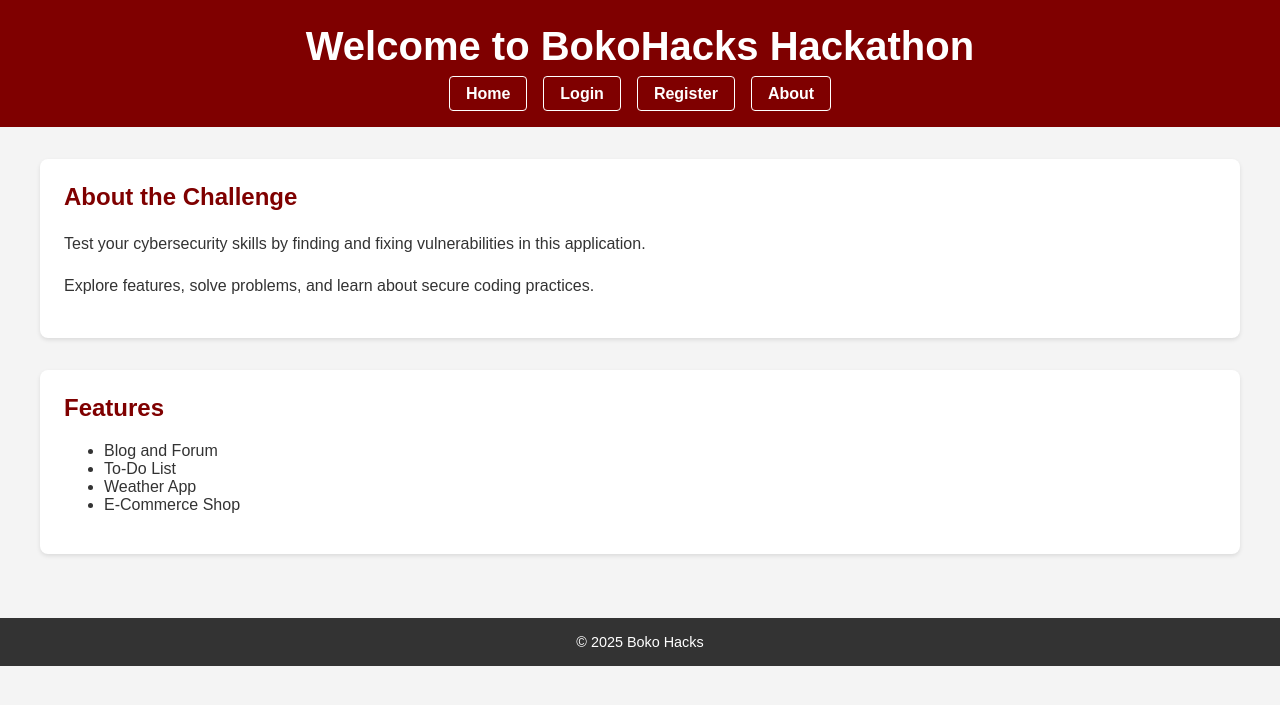
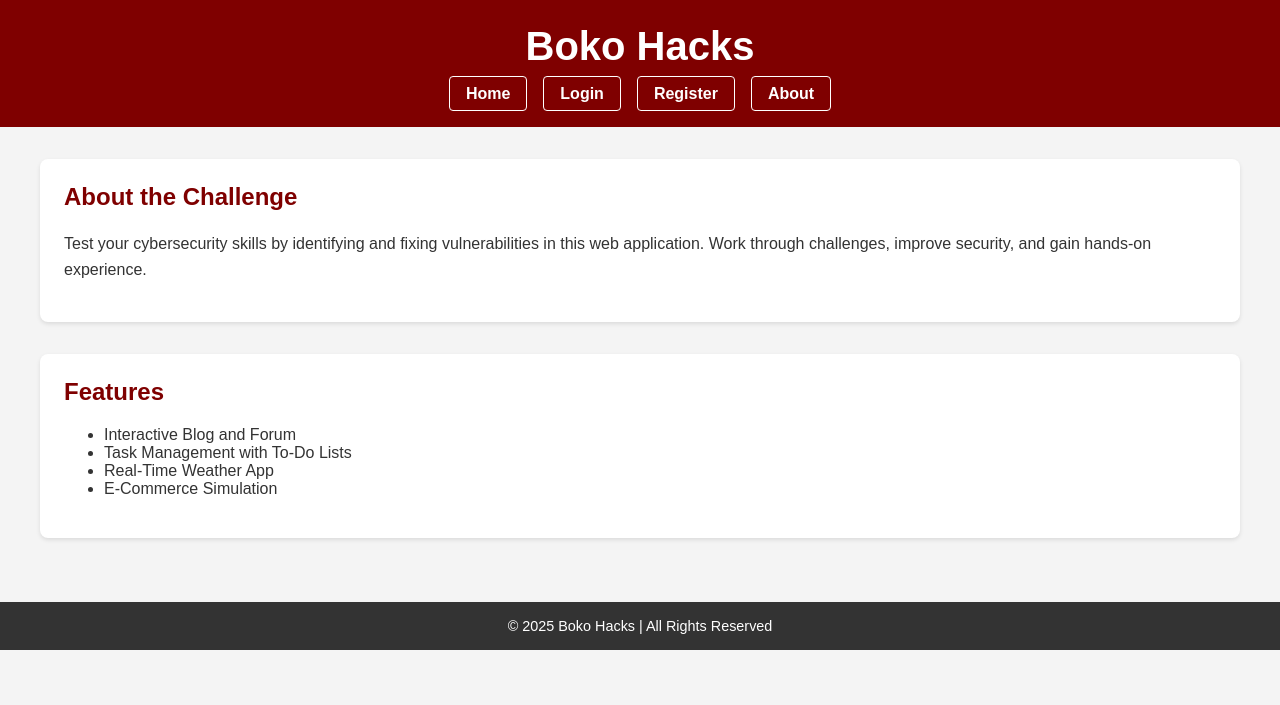
Before and after one commit to carsilonglegs/boko-hacks-25, a Flask app: page / in a window 1280 px wide. Shown: the top 705 px of the page. Run offline with Flask 2, Linux system fonts and the light colour scheme.

Commit message:
HTML Re-Style
Adopted HTML into new re-style

```diff
--- a/templates/index.html
+++ b/templates/index.html
@@ -4,11 +4,11 @@
   <meta charset="UTF-8">
   <meta name="viewport" content="width=device-width, initial-scale=1.0">
   <link rel="stylesheet" href="/static/styles.css">
-  <title>BokoHacks Hackathon</title>
+  <title>Boko Hacks</title>
 </head>
 <body>
   <header>
-    <h1>Welcome to BokoHacks Hackathon</h1>
+    <h1>Boko Hacks</h1>
     <nav>
       <ul>
         <li><a href="/">Home</a></li>
@@ -21,22 +21,23 @@
   <main>
     <section>
       <h2>About the Challenge</h2>
-      <p>Test your cybersecurity skills by finding and fixing vulnerabilities in this application.</p>
-      <p>Explore features, solve problems, and learn about secure coding practices.</p>
+      <p>
+        Test your cybersecurity skills by identifying and fixing vulnerabilities in this web application.
+        Work through challenges, improve security, and gain hands-on experience.
+      </p>
     </section>
     <section>
       <h2>Features</h2>
       <ul>
-        <li>Blog and Forum</li>
-        <li>To-Do List</li>
-        <li>Weather App</li>
-        <li>E-Commerce Shop</li>
+        <li>Interactive Blog and Forum</li>
+        <li>Task Management with To-Do Lists</li>
+        <li>Real-Time Weather App</li>
+        <li>E-Commerce Simulation</li>
       </ul>
     </section>
   </main>
   <footer>
-    <p>&copy; 2025 Boko Hacks</p>
+    <p>&copy; 2025 Boko Hacks | All Rights Reserved</p>
   </footer>
-  <script src="/static/script.js"></script>
 </body>
 </html>
```
